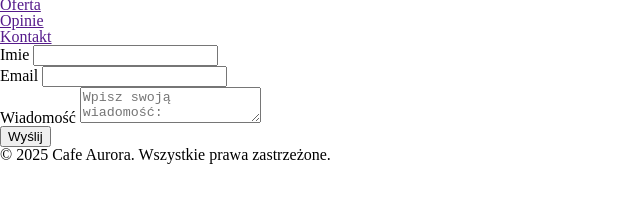
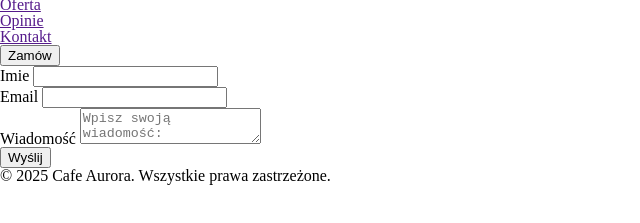
Before and after one commit to Komodoraq/cafe-aurora, a website built with Vite: page index.html in a window 1280 px wide. Shown: the part 19-242 px from the top of the page, without its empty margins (0-640 px from the left). Built offline with nearby package versions, Linux system fonts and the light colour scheme; files whose address does not match are found by name.

Commit message:
chore: button 'Zamów' added to header

```diff
--- a/index.html
+++ b/index.html
@@ -16,6 +16,7 @@
 					<li><a href="">Opinie</a></li>
 					<li><a href="">Kontakt</a></li>
 				</ul>
+				<button type="submit">Zamów</button>
 			</nav>
 		</header>
 		<main>
```
